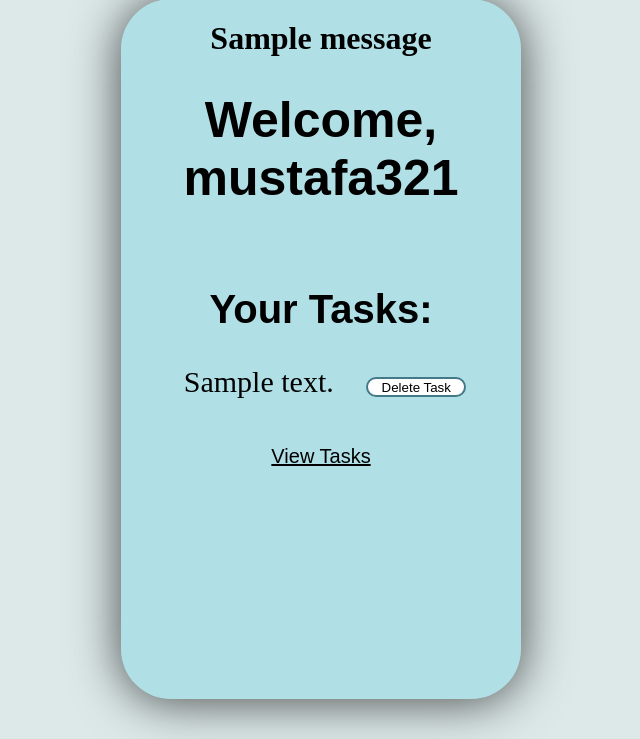
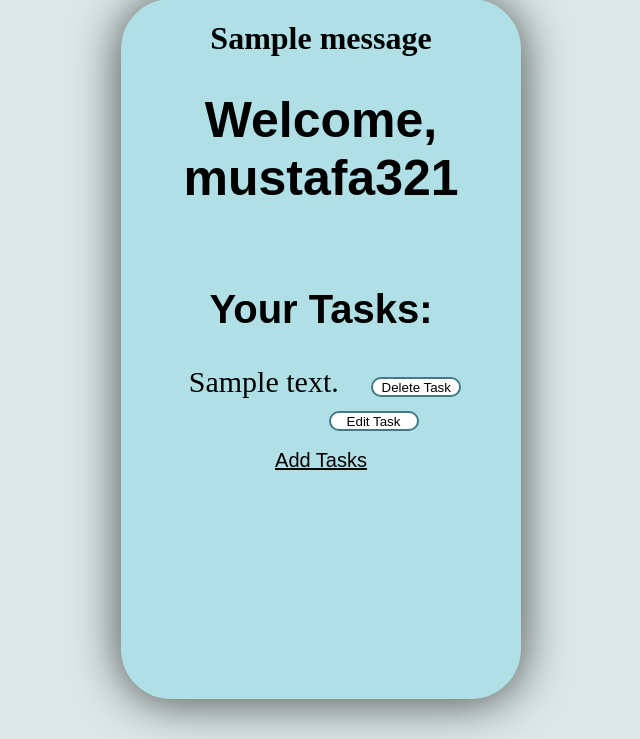
Before and after one commit to MustafaBioS/Slushies-Submission, a Flask app: page /tasks in a window 1280 px wide. Shown: the part 59-798 px from the top of the page, without its empty margins (327-967 px from the left). Run offline with Flask 3, Linux system fonts and the light colour scheme; a user stored in the database is signed in; tables that the repository leaves empty hold one stand-in row (values such as "Sample post"); one stand-in notice (Sample message) is shown.

Commit message:
added the edit task option button and it's functionality

```diff
--- a/routes.py
+++ b/routes.py
@@ -90,3 +90,23 @@ def register_routes(app, db, bcrypt):
         db.session.commit()
         flash("Task Deleted Successfully", 'flash')
         return redirect(url_for('tasks'))
+
+    @app.route('/edit/<int:task_id>', methods=['GET', 'POST'])
+    @login_required
+    def edit_task(task_id):
+
+        task = Task.query.get_or_404(task_id)
+
+        if request.method == "GET":
+            return render_template('edit.html', task=task)
+
+        new_content = request.form.get('task')
+
+        if not new_content:
+            flash("Task Cannot Be Empty", 'flash')
+            return redirect(url_for('edit_task', task_id=task_id))
+
+        task.content = new_content
+        db.session.commit()
+        flash('Task Edited Successfully', 'flash')
+        return redirect(url_for('tasks'))
--- a/static/styles.css
+++ b/static/styles.css
@@ -140,12 +140,15 @@ body {
 
 .del {
     height: 20px;
-    width: 100px;
+    width: 90px;
     border-radius: 30px;
     border: 2px rgb(66, 122, 136) solid;;
     background-color: white;
     transition: all 0.3s ease;
-    margin-bottom: 2rem;
+}
+
+.edit {
+    margin-left: 4.5rem;
 }
 
 .del:hover {
--- a/templates/index.html
+++ b/templates/index.html
@@ -25,6 +25,11 @@
                         Delete Task
                     </button>
                 </form>
+                <form action="{{ url_for('edit_task', task_id=task.id)}}" method="POST" class="delete">
+                    <button class="del edit">
+                        Edit Task
+                    </button>
+                </form>
             </li>
                 {% endfor %}
         {% else %}
@@ -34,6 +39,6 @@
     </ul>
 
     <div class="addCon">
-        <a href="{{ url_for('addtask') }}" class="txt add"> View Tasks </a>
+        <a href="{{ url_for('addtask') }}" class="txt add"> Add Tasks </a>
     </div>
 {% endblock %}
```
Also changed, not shown: templates/edit.html (added, +23 -0 lines), instance/database.db.
